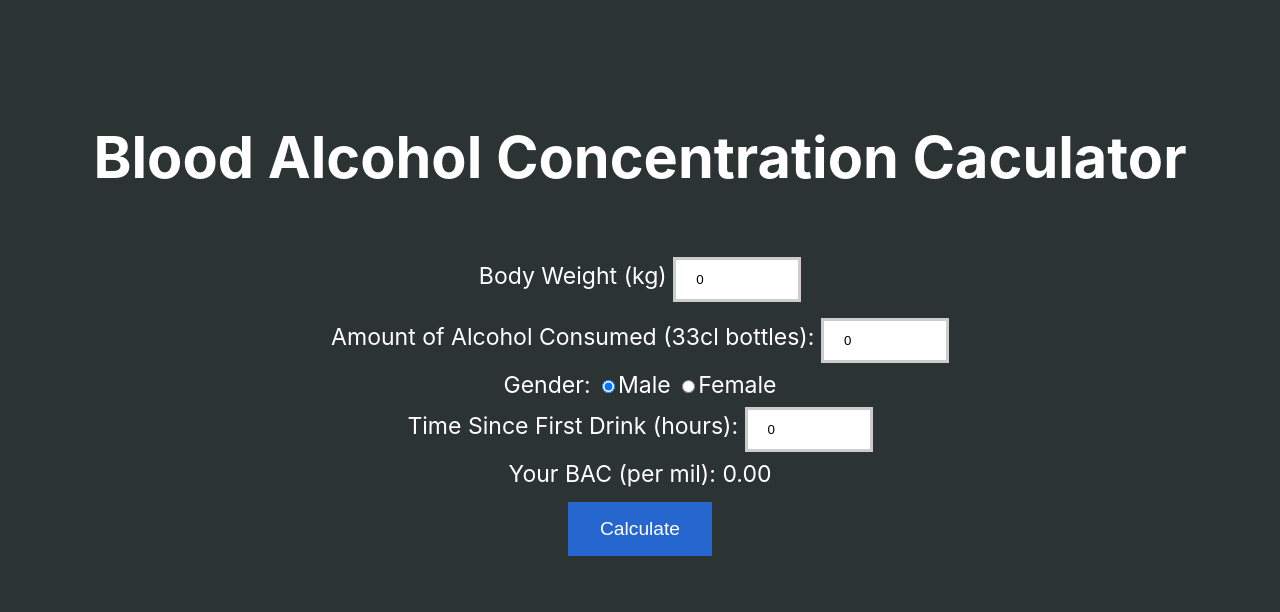
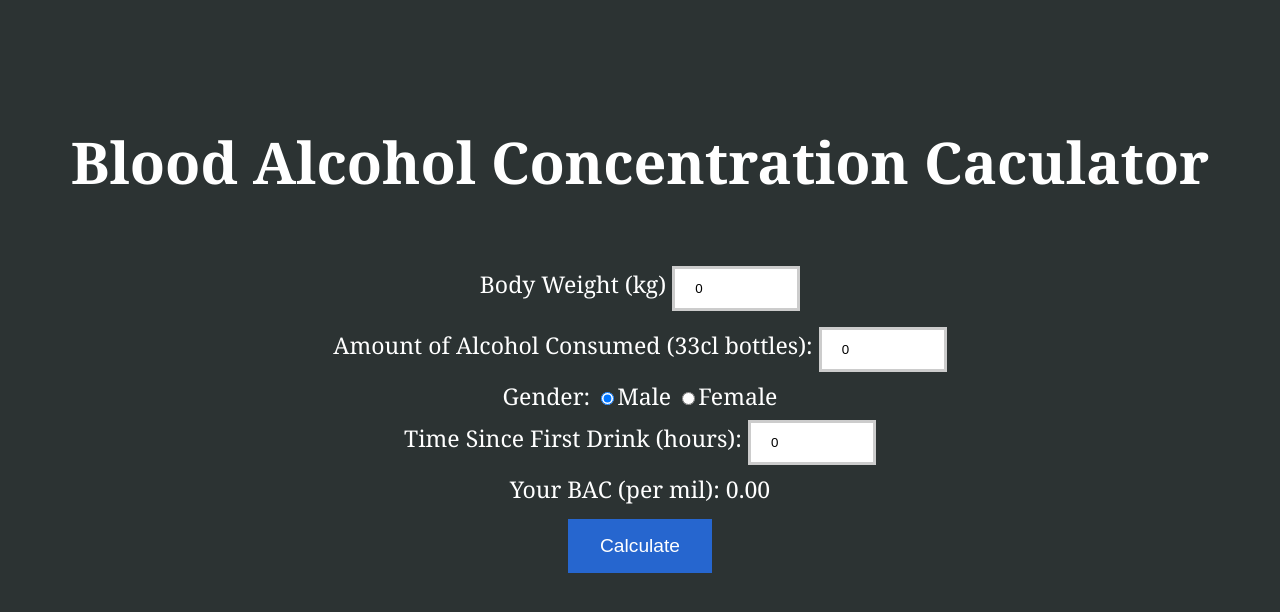
Before and after one commit to JussiKujala/Alcometer, a React (Create React App) app: page / in a window 1280 px wide. Shown: the top 612 px of the page. Built offline with nearby package versions, Linux system fonts and the light colour scheme.

Commit message:
Font added

```diff
--- a/src/App.css
+++ b/src/App.css
@@ -1,4 +1,5 @@
 body{
+  font-family: Cambria, Cochin, Georgia, Times, 'Times New Roman', serif;
   background-color: #2C3333;
   color: white;
 }
```
